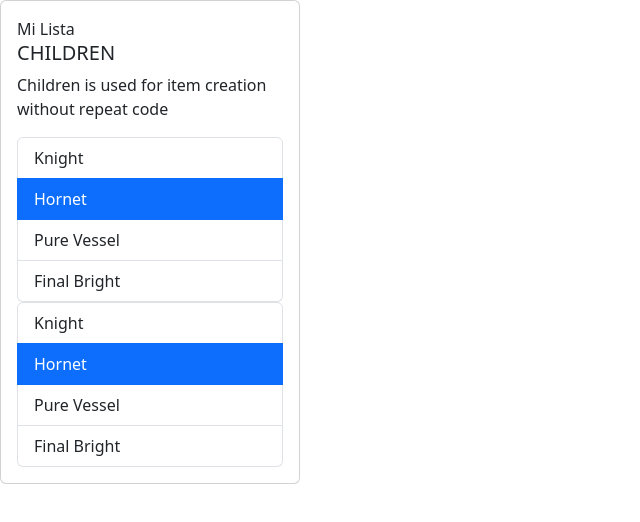
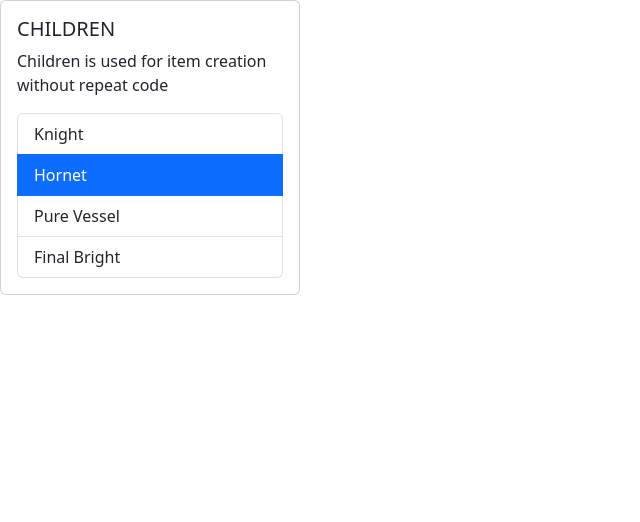
Before and after one commit to Leiru-Cat-Developer/Web-Programming-Educational, a React (Vite) app in the folder REACT/1-react-app/: page / in a window 1280 px wide. Shown: the top 522 px of the page, without its empty margins (0-640 px from the left). Built offline with nearby package versions, Linux system fonts and the light colour scheme.

Commit message:
Renderizado condicional

```diff
--- a/REACT/1-react-app/src/App.tsx
+++ b/REACT/1-react-app/src/App.tsx
@@ -11,9 +11,11 @@ function App() {
   };
 
   //Segunda Funcion
-  const handleSelect2 = (elemento: string) => {
-    console.log("MOSTRANDO", elemento);
-  };
+  // const handleSelect2 = (elemento: string) => {
+  //   console.log("MOSTRANDO", elemento);
+  // };
+
+  //Condicional externo que nos puede mostrar la cantidad de elementos en la lista con operador ternario, asi ya no tenemos que volver a crear los elementos dentro del return
 
   return (
     <Card>
@@ -21,13 +23,18 @@ function App() {
         Si la longitud de la lista es diferente de cero, el mensaje se muestra,
         en caso contrario no se muestra absolutamente nada, ni siquiera el cero
       */}
-      {list.length !== 0 && "Mi Lista"}
+      {/* {list.length !== 0 && "Mi Lista"} */}
       <CardBody
         title="CHILDREN"
         text="Children is used for item creation without repeat code"
       />
-      <List data={list} onSelect={handleSelect1} />
-      <List data={list} onSelect={handleSelect2} />
+      {list.length ? (
+        <List data={list} onSelect={handleSelect1} />
+      ) : (
+        "La lista no tiene elementos para mostrar"
+      )}
+      {/* <List data={list} onSelect={handleSelect1} /> */}
+      {/* <List data={list} onSelect={handleSelect2} /> */}
     </Card>
   );
 }
```
